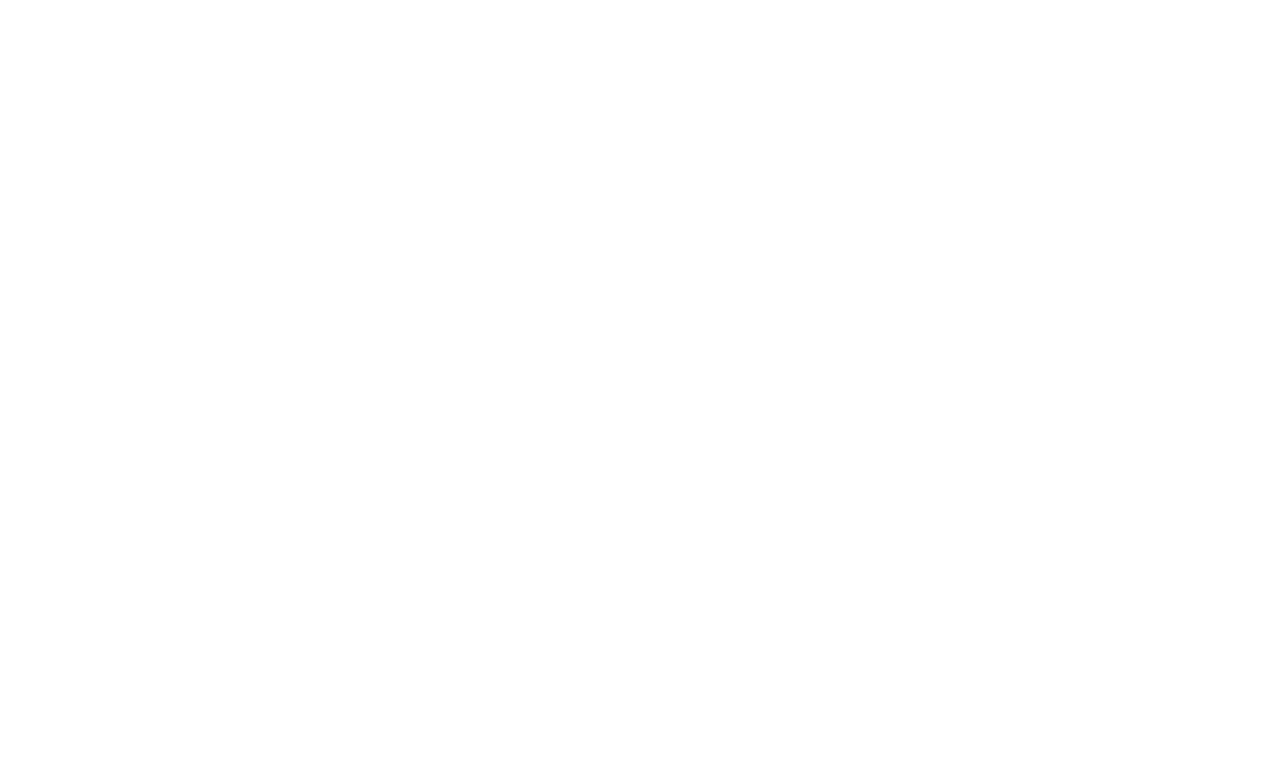
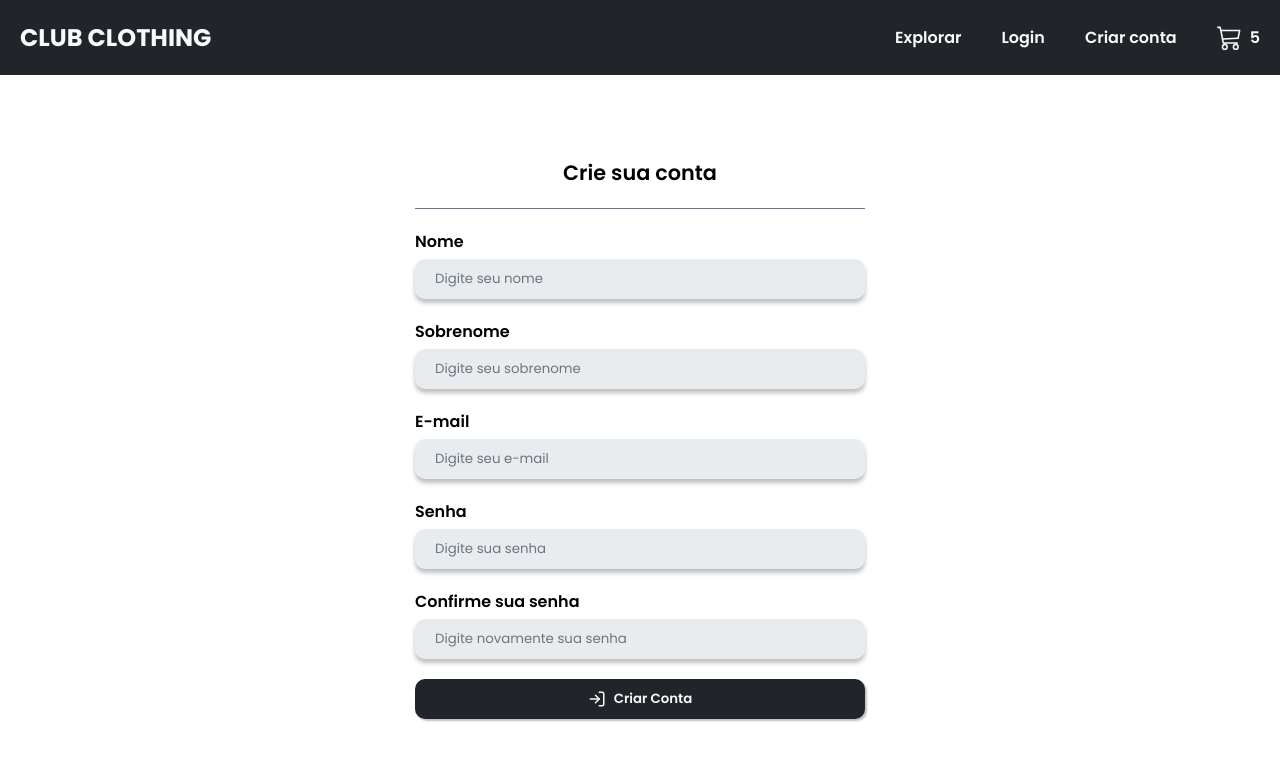
Before and after one commit to guferreira1/ecommerce-react-pro, a React (Create React App) app: page /sign-up in a window 1280 px wide. Before the commit this address had no page. Shown: the top 760 px of the page. Built offline with nearby package versions, Linux system fonts and the light colour scheme.

Commit message:
feat: add Sign Up Page and inputs validation

```diff
--- a/src/App.tsx
+++ b/src/App.tsx
@@ -4,6 +4,7 @@
 // Pages
 import { HomePage } from './pages/Home/homePage'
 import { LoginPage } from './pages/Login/LoginPage'
+import { SignUpPage } from './pages/SignUp/SignUpPage'
 
 const App: FunctionComponent = () => {
   return (
@@ -11,6 +12,7 @@
       <Routes>
         <Route path="/" element={<HomePage />} />
         <Route path="/login" element={<LoginPage />} />
+        <Route path="/sign-up" element={<SignUpPage />} />
       </Routes>
     </BrowserRouter>
   )
--- a/src/components/Header/headerComponent.tsx
+++ b/src/components/Header/headerComponent.tsx
@@ -14,6 +14,10 @@
     navigate('/login')
   }
 
+  const handleSignUpClick = () => {
+    navigate('/sign-up')
+  }
+
   return (
     <HeaderContainer>
       <HeaderTitle>CLUB CLOTHING</HeaderTitle>
@@ -21,7 +25,7 @@
       <HeaderItems>
         <HeaderItem>Explorar</HeaderItem>
         <HeaderItem onClick={handleLoginClick}>Login</HeaderItem>
-        <HeaderItem>Criar conta</HeaderItem>
+        <HeaderItem onClick={handleSignUpClick}>Criar conta</HeaderItem>
         <HeaderItem>
           <BsCart3 size={25} />
           <p style={{ marginLeft: 8 }}>5</p>
--- a/src/pages/Login/LoginPage.tsx
+++ b/src/pages/Login/LoginPage.tsx
@@ -67,6 +67,7 @@
             <CustomInput
               hasError={!!errors?.password}
               placeholder="Digite sua senha"
+              type="password"
               {...register('password', { required: true })}
             />
             {errors?.password?.type === 'required' && (
--- /dev/null
+++ b/src/pages/SignUp/SignUpPage.tsx
@@ -0,0 +1,140 @@
+import { FiLogIn } from 'react-icons/fi'
+import { useForm } from 'react-hook-form'
+import validator from 'validator'
+
+// Components
+import { CustomButton } from '../../components/CustomButton/CustomButtonComponent'
+import { CustomInput } from '../../components/CustomInput/CustomInputComponent'
+import { Header } from '../../components/Header/headerComponent'
+import { InputErrorMessage } from '../../components/InputErrorMessage/InputErrorMessageComponent'
+
+// Styles
+import {
+  SignUpContainer,
+  SignUpContent,
+  SignUpHeadline,
+  SignUpInputContainer
+} from './SignUpStyles'
+
+interface SignUpForm {
+  name: string
+  lastName: string
+  email: string
+  password: string
+  confirmPassword: string
+}
+
+export const SignUpPage = () => {
+  const {
+    register,
+    handleSubmit,
+    watch,
+    formState: { errors }
+  } = useForm<SignUpForm>()
+
+  const watchPassword = watch('password')
+
+  const handleSubmitPress = (data: SignUpForm) => {
+    console.log(data)
+  }
+
+  console.log({ errors })
+
+  return (
+    <>
+      <Header />
+      <SignUpContainer>
+        <SignUpContent>
+          <SignUpHeadline>Crie sua conta</SignUpHeadline>
+
+          <SignUpInputContainer>
+            <p>Nome</p>
+            <CustomInput
+              hasError={!!errors?.name}
+              placeholder="Digite seu nome"
+              {...register('name', { required: true })}
+            />
+            {errors?.name?.type === 'required' && (
+              <InputErrorMessage>O nome é obrigatório</InputErrorMessage>
+            )}
+          </SignUpInputContainer>
+
+          <SignUpInputContainer>
+            <p>Sobrenome</p>
+            <CustomInput
+              hasError={!!errors?.lastName}
+              placeholder="Digite seu sobrenome"
+              {...register('lastName', { required: true })}
+            />
+            {errors?.lastName?.type === 'required' && (
+              <InputErrorMessage>O sobrenome é obrigatório</InputErrorMessage>
+            )}
+          </SignUpInputContainer>
+
+          <SignUpInputContainer>
+            <p>E-mail</p>
+            <CustomInput
+              hasError={!!errors?.email}
+              placeholder="Digite seu e-mail"
+              {...register('email', {
+                required: true,
+                validate: (value) => {
+                  return validator.isEmail(value)
+                }
+              })}
+            />
+            {errors?.email?.type === 'required' && (
+              <InputErrorMessage>O e-mail é obrigatório</InputErrorMessage>
+            )}
+            {errors?.email?.type === 'validate' && (
+              <InputErrorMessage>Insira um e-mail válido</InputErrorMessage>
+            )}
+          </SignUpInputContainer>
+
+          <SignUpInputContainer>
+            <p>Senha</p>
+            <CustomInput
+              hasError={!!errors?.password}
+              placeholder="Digite sua senha"
+              type="password"
+              {...register('password', { required: true })}
+            />
+            {errors?.password?.type === 'required' && (
+              <InputErrorMessage>A senha é obrigatória</InputErrorMessage>
+            )}
+          </SignUpInputContainer>
+
+          <SignUpInputContainer>
+            <p>Confirme sua senha</p>
+            <CustomInput
+              hasError={!!errors?.confirmPassword}
+              placeholder="Digite novamente sua senha"
+              type="password"
+              {...register('confirmPassword', {
+                required: true,
+                validate: (value) => {
+                  return value === watchPassword
+                }
+              })}
+            />
+            {errors?.confirmPassword?.type === 'required' && (
+              <InputErrorMessage>
+                A confirmação de senha é obrigatória
+              </InputErrorMessage>
+            )}
+
+            {errors?.confirmPassword?.type === 'validate' && (
+              <InputErrorMessage>Precisa ser igual a senha</InputErrorMessage>
+            )}
+          </SignUpInputContainer>
+
+          <CustomButton
+            onClick={() => handleSubmit(handleSubmitPress)()}
+            startIcon={<FiLogIn size={18} />}>
+            Criar Conta
+          </CustomButton>
+        </SignUpContent>
+      </SignUpContainer>
+    </>
+  )
+}
--- /dev/null
+++ b/src/pages/SignUp/SignUpStyles.ts
@@ -0,0 +1,36 @@
+import styled from 'styled-components'
+import Colors from '../../Theme/themeColors'
+
+export const SignUpContainer = styled.div`
+  height: 100%;
+  display: flex;
+  align-items: center;
+  justify-content: center;
+`
+
+export const SignUpHeadline = styled.p`
+  font-weight: 600;
+  font-size: 1.3rem;
+  margin-bottom: 20px;
+  color: ${Colors.text.dark};
+  padding-bottom: 20px;
+  border-bottom: 1px solid #6c757d;
+  width: 100%;
+  text-align: center;
+`
+
+export const SignUpContent = styled.div`
+  display: flex;
+  flex-direction: column;
+  align-items: center;
+  width: 450px;
+`
+
+export const SignUpInputContainer = styled.div`
+  width: 100%;
+  margin-bottom: 20px;
+  p:nth-child(1) {
+    font-weight: 600;
+    margin-bottom: 5px;
+  }
+`
```
